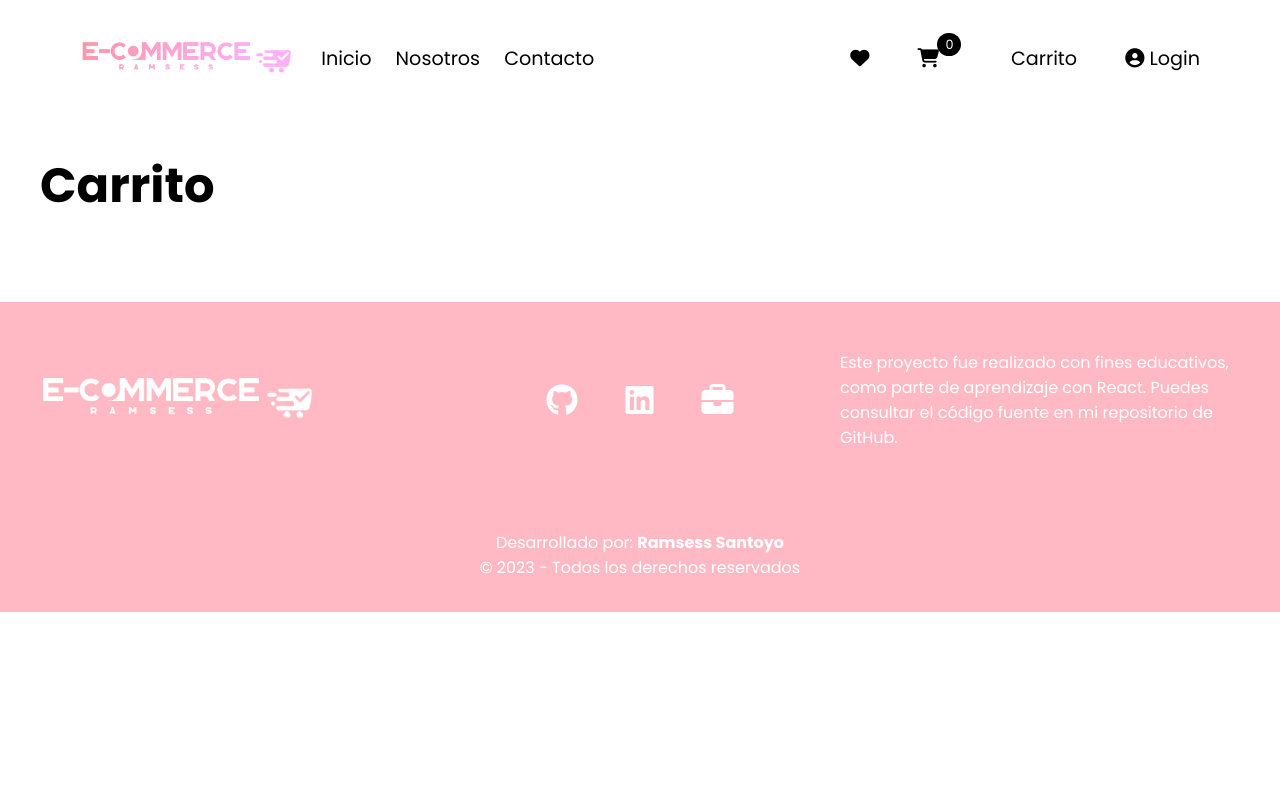
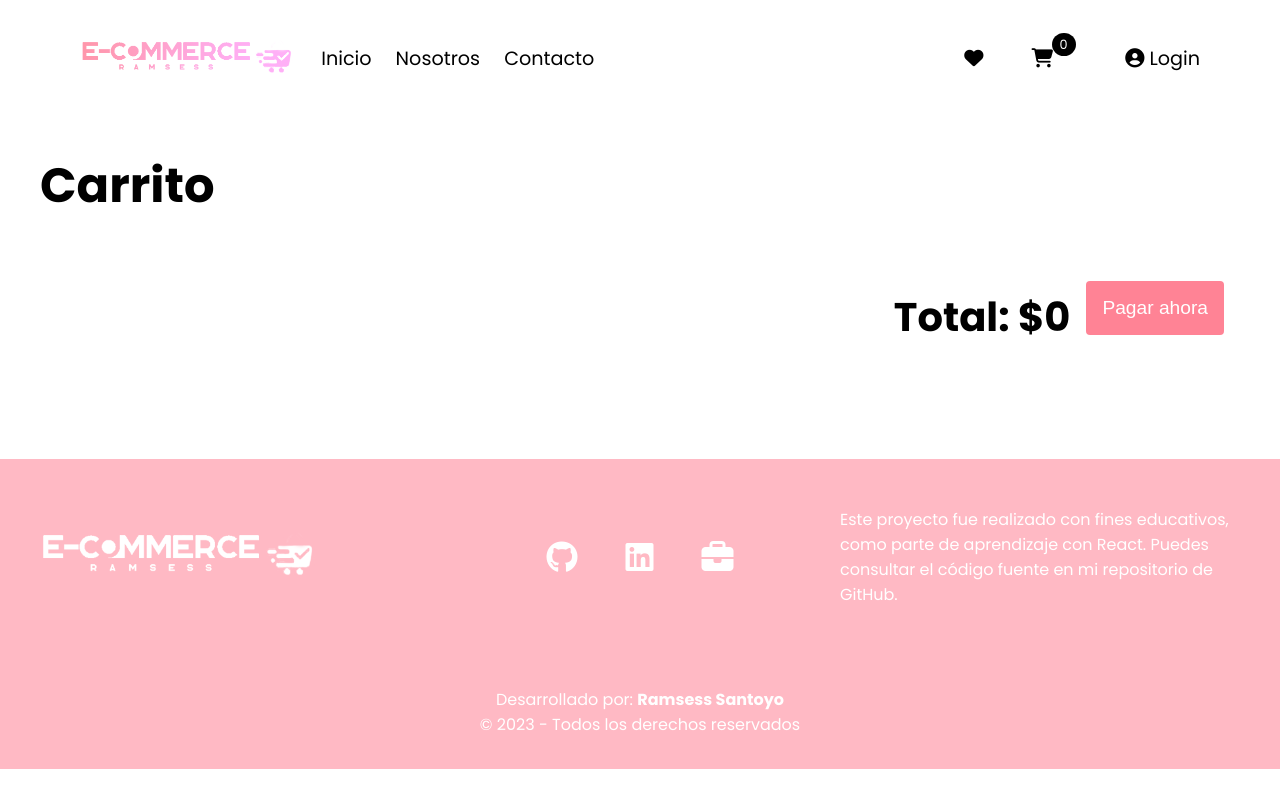
Before and after one commit to RamSantoyo/Fake-Store, a React (Vite) app: page /carrito in a window 1280 px wide. Built offline with nearby package versions, Linux system fonts and the light colour scheme.

Commit message:
terminando carrito

```diff
--- a/src/Components/Carrito.jsx
+++ b/src/Components/Carrito.jsx
@@ -1,5 +1,6 @@
 import React from 'react';
 import { useSelector } from 'react-redux';
+import { Link } from "react-router-dom"
 import styled from 'styled-components';
 
 const Span = styled.span`
@@ -24,7 +25,9 @@ const Carrito = () => {
 
     return(
         <div>
-            <Car className="fa-solid fa-cart-shopping"></Car>
+            <Link to="/carrito">
+                <Car className="fa-solid fa-cart-shopping"></Car>
+            </Link>
             <Span>{products.length}</Span>
         </div>
     )
--- a/src/Components/Nav.jsx
+++ b/src/Components/Nav.jsx
@@ -47,7 +47,6 @@ const Nav = () => {
                 <Contenido>
                     <i className="fa-solid fa-heart"></i>
                     <Carrito />
-                    <Link to="/carrito">Carrito</Link>
                     <a><i className="fa-solid fa-circle-user"></i> Login</a>
                 </Contenido>
         </Navegation>
--- a/src/Views/Carrito.jsx
+++ b/src/Views/Carrito.jsx
@@ -1,6 +1,7 @@
 import React, { Fragment } from 'react';
 import { useSelector, useDispatch } from 'react-redux';
 import { removeCar, sumCar, resCar } from '../Store/Car.jsx';
+import { useEffect, useState } from "react";
 import styled from 'styled-components';
 
 const Card = styled.div`
@@ -61,7 +62,7 @@ const Borrar = styled.i`
     }
 `;
 
-const Input = styled.input`
+const Cant = styled.p`
     border: none;
     background-color: #f5f5f5;
     cursor: pointer;
@@ -87,12 +88,51 @@ const Btncant = styled.i`
     }
 `;
 
+const BtnComprar = styled.button`
+    border: none;
+    background-color: #ff8395;
+    color: white;
+    padding: 1rem;
+    border-radius: 4px;
+    font-size: 1.2rem;
+    cursor: pointer;
+    transition: all .3s ease-in-out;
+    &:hover{
+        trnsition: all .3s ease-in-out;
+        scale: 1.1;
+    }
+`;
+
+const Divcompra = styled.div`
+    display: flex;
+    justify-content: flex-end;
+    margin-top: 1rem;
+`;
+
+const Compra = styled.div`
+    display: flex;
+    gap: 1rem;
+    align-items: center;
+    padding: 1rem;
+`;
+
+
 const Carrito = () => {
+    const [Total, setTotal] = useState(0);
 
     const products = useSelector(state => state.Car.value);
     const dispatch = useDispatch();
 
-    console.log(products);
+    if(products){
+        useEffect(() => {
+            let total = 0;
+            products.map((item) => {
+                total += item.precio * item.cantidad;
+            });
+            setTotal(total);
+        }, [products]);
+    }
+
     return (
         <div>
             <h1>Carrito</h1>
@@ -106,6 +146,7 @@ const Carrito = () => {
                                 <Cnt>
                                     <p><strong>$</strong> {item.precio}</p>
                                     <p><strong>Cantidad:</strong> {item.cantidad}</p>
+                                    <p><strong>Total:</strong> ${item.precio * item.cantidad}</p>
                                 </Cnt>
                             </ContenidoCard>
                             <Acciones>
@@ -113,7 +154,7 @@ const Carrito = () => {
                                     className="fa-solid fa-trash" onClick={() => dispatch(removeCar(item.id))}>
                                 </Borrar>
                                 <Editcnt>
-                                    <Input type="text" value={item.cantidad} />
+                                    <Cant>{item.cantidad}</Cant>
                                     <Btncant
                                     className="fa-solid fa-minus" onClick={() => dispatch(resCar(item.id))}>
                                     </Btncant>
@@ -125,6 +166,12 @@ const Carrito = () => {
                         </Card>
                     ))
                 }
+                <Divcompra>
+                    <Compra>
+                        <h2>Total: ${Math.round(Total * 100) / 100}</h2>
+                        <BtnComprar>Pagar ahora</BtnComprar>
+                    </Compra>
+                </Divcompra>
         </div>
     );
 }
```
